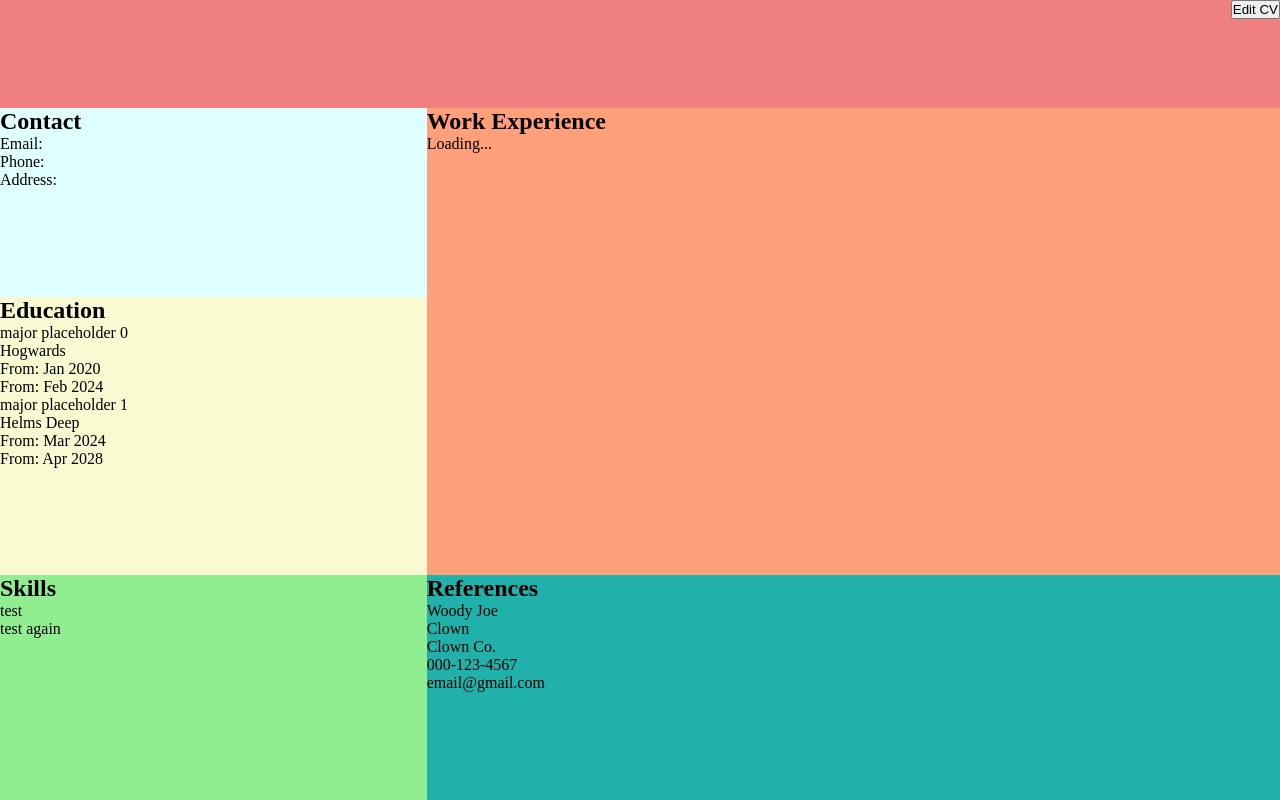
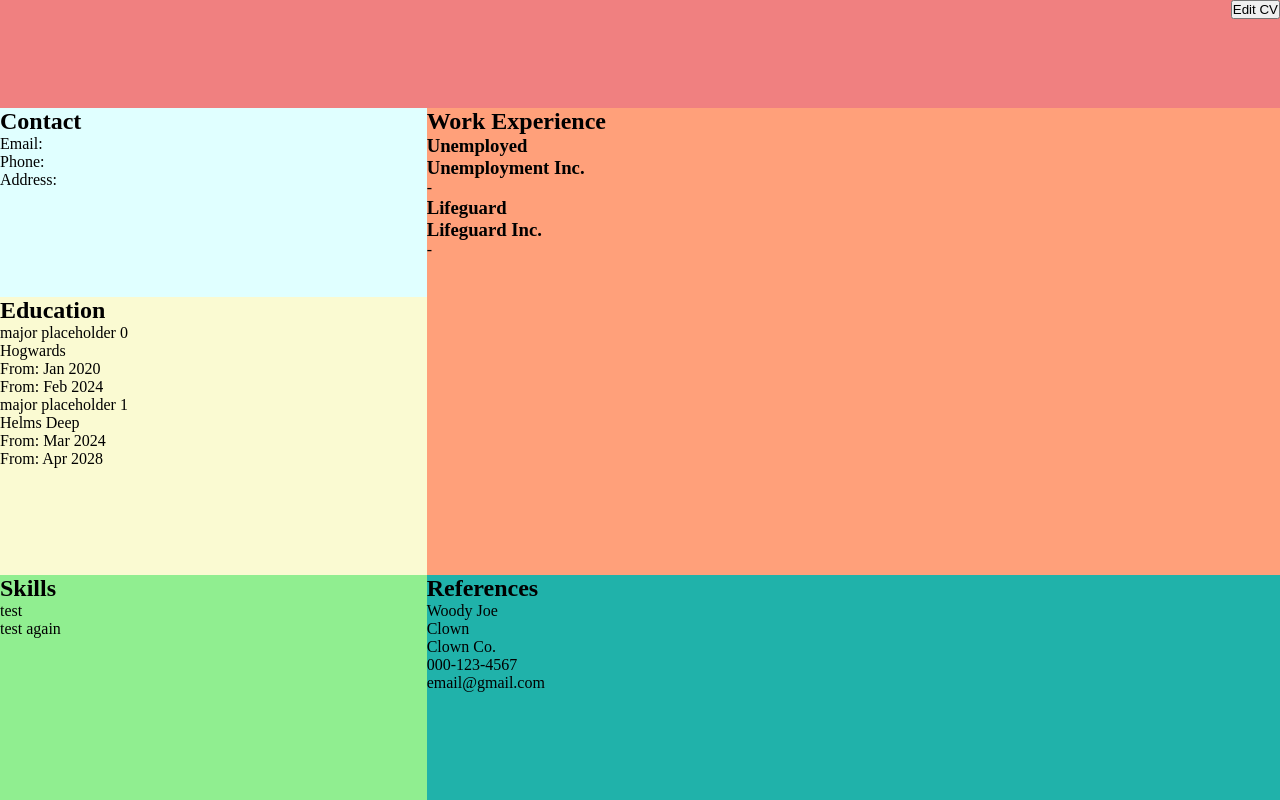
Before and after one commit to mikeyCos/cv-application, a React (Vite) app: page / in a window 1280 px wide. Built offline with nearby package versions, Linux system fonts and the light colour scheme.

Commit message:
The module-form branch is in a working state. Children can be edited and/or deleted. Read CHANGELOG.md for more changes and details.

```diff
--- a/src/components/Contact.jsx
+++ b/src/components/Contact.jsx
@@ -1,7 +1,4 @@
 import { useState } from 'react';
-import Form from './Form';
-import createInputsProps from '../utilities/createInputsProps';
-import setInputEventHandler from '../utilities/setInputEventHandler';
 import '../styles/contact.css';
 
 export default function Contact({ isEditing }) {
@@ -63,9 +60,9 @@ export default function Contact({ isEditing }) {
           </form>
         ) : (
           <ul>
-            <li>Email: {contactData.email.value}</li>
-            <li>Phone: {contactData.phone.value}</li>
-            <li>Address: {contactData.address.value}</li>
+            <li>Email: {contactData.email}</li>
+            <li>Phone: {contactData.phone}</li>
+            <li>Address: {contactData.address}</li>
           </ul>
         )}
       </div>
--- a/src/components/Header.jsx
+++ b/src/components/Header.jsx
@@ -1,5 +1,4 @@
 import { useState } from 'react';
-import Form from './Form';
 import concatenateNames from '../utilities/concatenateNames';
 import '../styles/header.css';
 
--- a/src/components/Skills.jsx
+++ b/src/components/Skills.jsx
@@ -1,7 +1,4 @@
 import { useState } from 'react';
-import Form from './Form';
-import createInputsProps from '../utilities/createInputsProps';
-import setInputEventHandler from '../utilities/setInputEventHandler';
 import '../styles/skills.css';
 // https://codesandbox.io/p/sandbox/react-dev-64n8l5?file=%2Fsrc%2FTaskList.js&utm_medium=sandpack
 // https://www.w3.org/WAI/tutorials/forms/labels/
--- a/src/components/Work.jsx
+++ b/src/components/Work.jsx
@@ -1,7 +1,4 @@
 import { useState } from 'react';
-import Form from './Form';
-import createInputsProps from '../utilities/createInputsProps';
-import setInputEventHandler from '../utilities/setInputEventHandler';
 import '../styles/work.css';
 
 let nextId = 1;
@@ -47,7 +44,6 @@ export default function Work({ isEditing }) {
   });
 
   const onChangeHandler = (e) => {
-    console.log('onChangeHandler firing!');
     const input = e.currentTarget;
     const value = input.value;
     const { id, key, prop } = { prop: input.name, ...input.dataset };
@@ -64,7 +60,6 @@ export default function Work({ isEditing }) {
   };
 
   const addWorkHandler = (e) => {
-    console.log(`addWorkHandler firing!`);
     const newWork = { ...workData.work, id: ++nextId };
     setWorkData({
       work: {
@@ -92,7 +87,6 @@ export default function Work({ isEditing }) {
   };
 
   const resetWorkHandler = () => {
-    console.log(`resetWorkHandler firing!`);
     setWorkData({
       work: {
         jobTitle: '',
@@ -143,15 +137,9 @@ export default function Work({ isEditing }) {
   };
 
   const addDescriptionHandler = (e) => {
-    console.log(`addDescriptionHandler firing!`);
-    console.log(e.currentTarget);
     const btn = e.currentTarget;
     const { workId, rootKey, key } = btn.dataset;
     const data = workData[rootKey];
-    console.log(rootKey);
-    console.log(key);
-    console.log(workId);
-    console.log(workData[rootKey]);
 
     setWorkData({
       ...workData,
@@ -161,6 +149,7 @@ export default function Work({ isEditing }) {
               return {
                 ...work,
                 nextId: ++work.nextId,
+                description: '',
                 descriptions: [...work.descriptions, { id: work.nextId, text: work.description }],
               };
             } else {
@@ -170,11 +159,12 @@ export default function Work({ isEditing }) {
         : {
             ...data,
             nextId: ++data.nextId,
+            description: '',
             descriptions: [...data.descriptions, { id: data.nextId, text: data.description }],
           },
     });
   };
-  console.log(workData);
+
   const deleteDescriptionHandler = (e) => {
     const btn = e.currentTarget;
     const { rootId, id, rootKey } = btn.dataset;
@@ -339,7 +329,7 @@ export default function Work({ isEditing }) {
                       <input
                         id={`dateFrom_${work.id}`}
                         value={work.dateFrom}
-                        type="text"
+                        type="month"
                         name="dateFrom"
                         onChange={onChangeHandler}
                         data-id={work.id}
@@ -419,7 +409,24 @@ export default function Work({ isEditing }) {
               })}
             </form>
           ) : (
-            <div>Loading...</div>
+            <>
+              {workData.works.map((work) => {
+                return (
+                  <article key={work.id}>
+                    <h3>{work.jobTitle}</h3>
+                    <h3>{work.companyName}</h3>
+                    <p>
+                      {work.dateFrom} - {work.dateTo}
+                    </p>
+                    <ul>
+                      {work.descriptions.map((description) => {
+                        <li key={description.id}>{description.text}</li>;
+                      })}
+                    </ul>
+                  </article>
+                );
+              })}
+            </>
           )}
         </div>
       </div>
```
Also changed, not shown: 1 other file (tests, documents, lock files or other folders).
